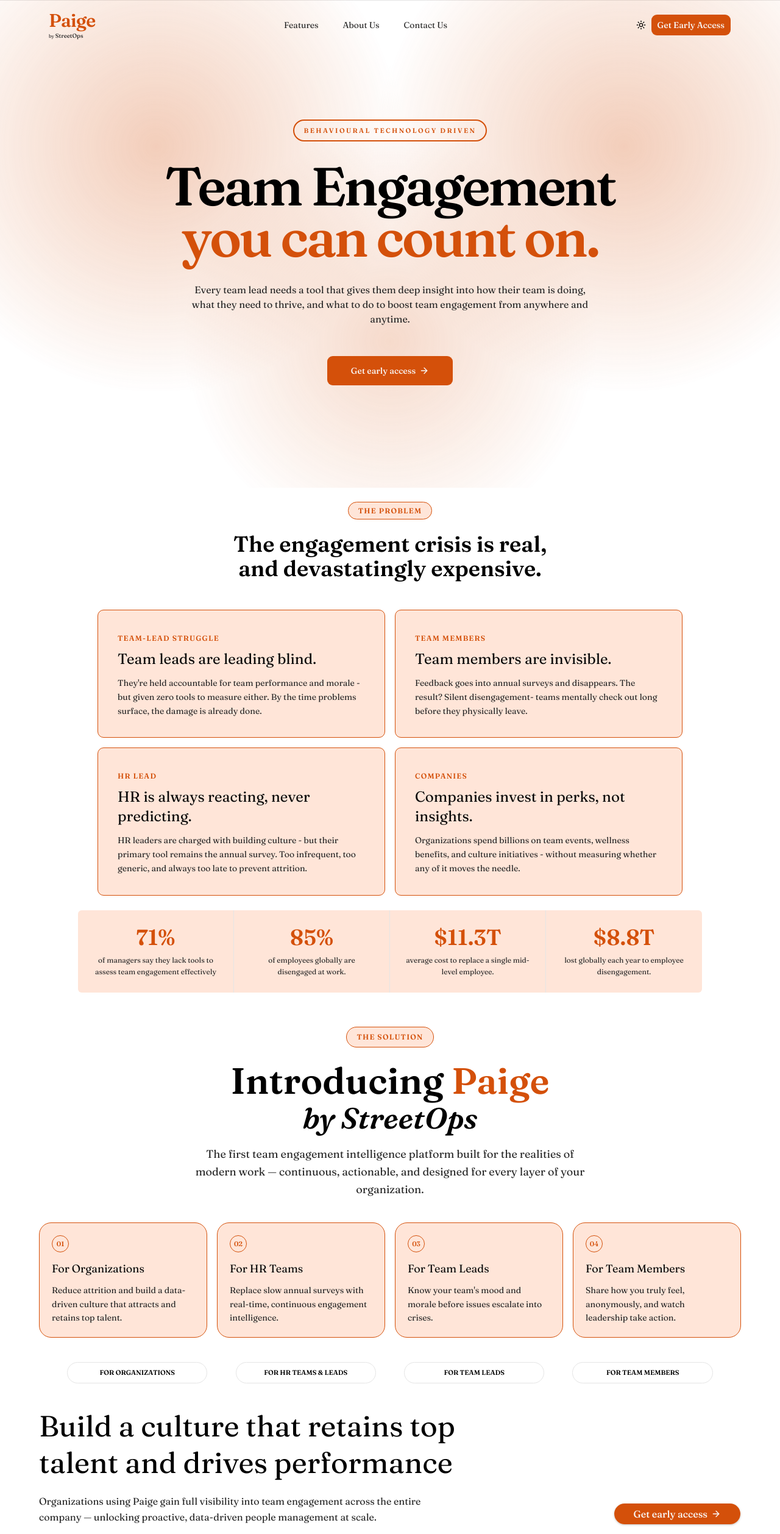
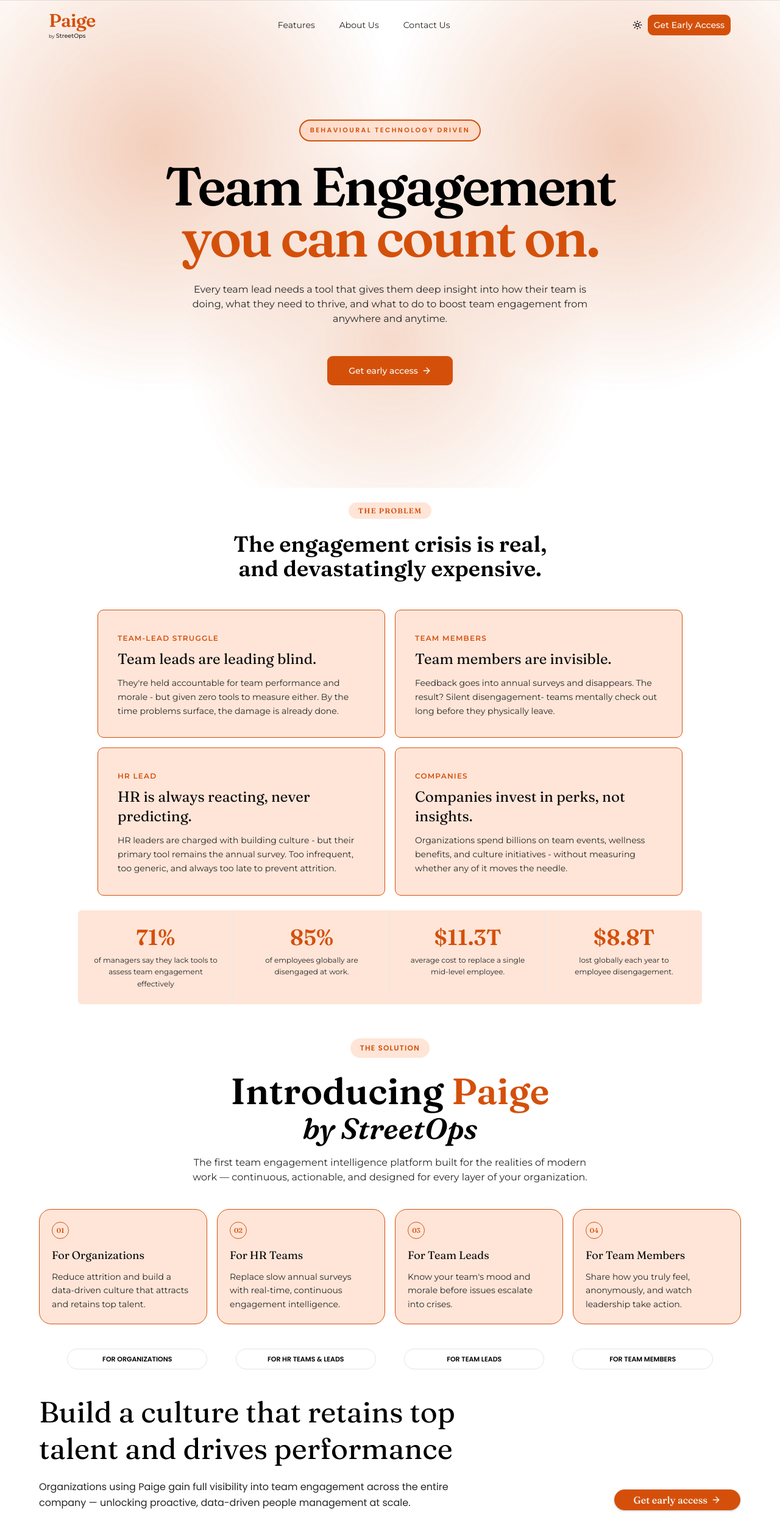
Before and after one commit to streetopsng/paige, a Next.js app: page / in a window 1280 px wide. Shown: the top 2516 px of the page at 61% size. Built offline with nearby package versions, Linux system fonts and the light colour scheme.

Commit message:
font and footer fixes

```diff
--- a/src/app/globals.css
+++ b/src/app/globals.css
@@ -1,4 +1,7 @@
 @import url("https://fonts.googleapis.com/css2?family=Fraunces:ital,opsz,wght@0,9..144,100..900;1,9..144,100..900&display=swap");
+@import url("https://fonts.googleapis.com/css2?family=Montserrat:ital,wght@0,100..900;1,100..900&display=swap");
+@import url("https://fonts.googleapis.com/css2?family=Poppins:ital,wght@0,100;0,200;0,300;0,400;0,500;0,600;0,700;0,800;0,900;1,100;1,200;1,300;1,400;1,500;1,600;1,700;1,800;1,900&display=swap");
+
 @import "tailwindcss";
 @import "tw-animate-css";
 @import "shadcn/tailwind.css";
@@ -8,7 +11,12 @@
 @theme inline {
   --color-background: var(--background);
   --color-foreground: var(--foreground);
+  /* font */
   --font-fraunces: "Fraunces";
+  --font-mont: "Montserrat", sans-serif;
+  --font-poppins: "Poppins", sans-serif;
+  /* --font-mont: Montserrat;
+  --font-poppins: "Poppins"; */
   --color-sidebar-ring: var(--sidebar-ring);
   --color-sidebar-border: var(--sidebar-border);
   --color-primary-light: #ffbf9d66;
@@ -81,6 +89,11 @@
   --sidebar-accent-foreground: oklch(0.205 0 0);
   --sidebar-border: oklch(0.922 0 0);
   --sidebar-ring: oklch(0.708 0 0);
+}
+
+.color {
+  background-color: rgb(212, 80, 10);
+  background-color: #d4500a;
 }
 
 .dark {
--- a/src/components/features-section.tsx
+++ b/src/components/features-section.tsx
@@ -104,7 +104,7 @@
               </span>
             </h2>
           </ScrollReveal>
-          <p className="mx-auto mt-5 max-w-2xl text-base leading-relaxed text-muted-foreground font-body md:text-lg">
+          <p className="mx-auto mt-5 max-w-2xl text-base leading-relaxed text-muted-foreground font-mont md:text-lg">
             Built for teams of 5 to 5,000, every feature is designed to reduce
             friction and maximize insight.
           </p>
@@ -123,7 +123,7 @@
                 <h3 className="font-semibold  leading-tight text-card-foreground">
                   {feature.title}
                 </h3>
-                <p className="mt-3 text-sm leading-relaxed text-muted-foreground font-body">
+                <p className="mt-3 text-sm leading-relaxed text-muted-foreground font-mont">
                   {feature.description}
                 </p>
               </article>
@@ -159,7 +159,7 @@
                 <p className="font-semibold text-3xl md:text-4xl text-primary mb-2">
                   {stat.value}
                 </p>
-                <p className=" text-muted-foreground text-xs leading-relaxed ">
+                <p className=" text-muted-foreground text-xs leading-relaxed font-mont">
                   {stat.description}
                 </p>
               </div>
--- a/src/components/landing-page/comp/span-display.tsx
+++ b/src/components/landing-page/comp/span-display.tsx
@@ -1,7 +1,7 @@
 const SpanDisplay = ({ content }: { content: string }) => {
   return (
     <div className="flex justify-center mb-6 px-4 md:px-8">
-      <span className="bg-[#FFBF9D66]  dark:bg-transparent border-primary border text-primary text-xs font-semibold tracking-widest uppercase px-4 py-2 rounded-full ">
+      <span className="bg-[#FFBF9D66] dark:bg-[#5C3D0066] text-primary  text-xs font-semibold tracking-widest uppercase px-4 py-2 rounded-full font-poppins">
         {content}
       </span>
     </div>
--- a/src/components/landing-page/faq.tsx
+++ b/src/components/landing-page/faq.tsx
@@ -56,7 +56,7 @@
             {faqCategories.map((category, index) => (
               <span
                 key={category}
-                className={`rounded-full border px-4 py-2 text-[11px] font-semibold uppercase tracking-[0.18em] font-body ${
+                className={`rounded-full border px-4 py-2 text-[11px]  uppercase tracking-[0.18em] font-mont ${
                   index === 0
                     ? "border-primary bg-primary text-primary-foreground"
                     : "border-black bg-inverse-card text-inverse-foreground "
@@ -80,13 +80,13 @@
                 value={item.question}
                 className=""
               >
-                <AccordionTrigger className="py-4 text-left text-sm text-inverse-foreground hover:no-underline font-body ">
+                <AccordionTrigger className="py-4 text-left text-sm text-inverse-foreground hover:no-underline font-mont ">
                   <span>{item.question}</span>
                   {/* <span className=" ml-4 flex h-6 w-6 shrink-0 items-center justify-center rounded-full border border-border/40 bg-inverse-card text-inverse-muted">
                     <Plus className="h-3.5 w-3.5" />
                   </span> */}
                 </AccordionTrigger>
-                <AccordionContent className="pr-12 text-sm leading-relaxed text-inverse-muted font-body">
+                <AccordionContent className="pr-12 text-sm leading-relaxed text-inverse-muted font-mont">
                   {item.answer}
                 </AccordionContent>
               </AccordionItem>
--- a/src/components/landing-page/header-hero-section.tsx
+++ b/src/components/landing-page/header-hero-section.tsx
@@ -70,7 +70,7 @@
                   onClick={() => setShowMenu(false)}
                   key={index}
                   href=""
-                  className="mt-4 text-lg font-medium"
+                  className="mt-4 text-lg font-medium font-mont"
                 >
                   {item.title}
                 </a>
@@ -80,10 +80,7 @@
         </section>
       )}
       <main className="relative min-h-screen overflow-hidden  text-foreground">
-        <div
-          className="absolute inset-x-0 top-0 h-px bg-border"
-          aria-hidden="true"
-        />
+        <div className="absolute inset-x-0 top-0 h-px bg-border" />
         <div className="hero-gradient  absolute inset-0 opacity-70" />
 
         <header className="relative z-10 mx-auto flex w-full max-w-6xl items-center justify-between px-4 py-4 md:px-4">
@@ -96,7 +93,7 @@
               <span className="text-3xl font-semibold tracking-tight text-primary">
                 Paige
               </span>
-              <span className="text-[0.5rem]   text-muted-foreground">
+              <span className="text-[0.5rem]   text-muted-foreground font-mont">
                 by{" "}
                 <span className="font-medium text-[0.6rem] text-muted-foreground">
                   StreetOps
@@ -113,7 +110,7 @@
               <a
                 key={item.title}
                 href={`#${item.title.toLowerCase().replace(/\s+/g, "-")}`}
-                className="text-sm text-muted-foreground hover:text-foreground"
+                className="text-sm font-mont text-muted-foreground hover:text-foreground"
               >
                 {item.title}
               </a>
@@ -139,7 +136,7 @@
               )}
             </button>
             <Button
-              className="cursor-pointer"
+              className="cursor-pointer font-mont"
               onClick={() => {
                 document
                   .getElementById("early-access")
@@ -164,7 +161,7 @@
           className="relative z-10 mx-auto flex min-h-[calc(100vh-88px)] max-w-4xl flex-col items-center justify-center px-6 pb-20 pt-14 text-center md:px-4 md:pt-8"
         >
           <ScrollReveal direction="down">
-            <div className="mb-8 inline-flex rounded-full border-2 border-primary bg-transparent px-4 py-2 text-[0.68rem] font-semibold uppercase tracking-[0.22em] text-primary">
+            <div className="bg-[#FFBF9D66] dark:bg-[#5C3D0066] text-primary mb-8 inline-flex rounded-full border-2 border-primary  px-4 py-2 text-[0.68rem] font-semibold uppercase tracking-[0.22em]  font-poppins">
               Behavioural Technology Driven
             </div>
           </ScrollReveal>
@@ -179,7 +176,7 @@
             </ScrollReveal>
           </h1>
           <ScrollReveal direction="up">
-            <p className="mt-8 max-w-2xl  leading-6 text-muted-foreground ">
+            <p className="mt-8 max-w-2xl  font-mont text-muted-foreground ">
               Every team lead needs a tool that gives them deep insight into how
               their team is doing, what they need to thrive, and what to do to
               boost team engagement from anywhere and anytime.
@@ -193,7 +190,7 @@
                   .getElementById("early-access")
                   ?.scrollIntoView({ behavior: "smooth" });
               }}
-              className="min-w-52 bg-primary py-6 cursor-pointer"
+              className="min-w-52 bg-primary py-6 cursor-pointer font-mont"
             >
               Get early access
               <ArrowRight className="h-4 w-4" />
--- a/src/components/landing-page/problem.tsx
+++ b/src/components/landing-page/problem.tsx
@@ -65,7 +65,7 @@
         {/* Badge */}
         <div className="flex justify-center mb-6 px-4 md:px-8">
           <ScrollReveal direction="down">
-            <span className="bg-[#FFBF9D66]  dark:bg-transparent border-primary border text-primary text-xs font-semibold tracking-widest uppercase px-4 py-1.5 rounded-full ">
+            <span className="bg-[#FFBF9D66] dark:bg-[#5C3D0066] text-primary   text-xs font-semibold tracking-widest uppercase px-4 py-1.5 rounded-full ">
               THE PROBLEM
             </span>
           </ScrollReveal>
@@ -93,13 +93,13 @@
                 key={card.label}
                 className="bg-[#FFBF9D66] dark:bg-[#161412] border border-primary rounded-lg p-6 md:p-8"
               >
-                <span className="text-primary text-xs font-semibold tracking-widest uppercase ">
+                <span className="text-primary font-mont text-xs font-semibold tracking-widest uppercase ">
                   {card.label}
                 </span>
                 <h3 className=" text-xl md:text-2xl mt-2 mb-3 text-card-foreground">
                   {card.title}
                 </h3>
-                <p className="text-muted-foreground text-sm leading-relaxed ">
+                <p className="text-muted-foreground font-mont text-sm leading-relaxed ">
                   {card.description}
                 </p>
               </div>
@@ -123,7 +123,7 @@
                 <p className="font-semibold text-3xl md:text-4xl text-primary mb-2">
                   {stat.value}
                 </p>
-                <p className=" text-muted-foreground text-xs leading-relaxed ">
+                <p className=" text-muted-foreground text-xs leading-relaxed font-mont">
                   {stat.description}
                 </p>
               </div>
--- a/src/components/landing-page/ready-to-take-control.tsx
+++ b/src/components/landing-page/ready-to-take-control.tsx
@@ -12,7 +12,7 @@
             Ready to take control of your team&apos;s engagement?
           </h2>
 
-          <p className="mx-auto mt-16  max-w-xl text-sm leading-relaxed text-foreground/80 font-body md:text-base">
+          <p className="mx-auto mt-16  max-w-xl text-sm leading-relaxed text-foreground/80 font-mont font-semibold md:text-base">
             Stop leading blind. Join team leads using Paige to build teams that
             are engaged, performing, and built to last.
           </p>
--- a/src/components/landing-page/solution-section.tsx
+++ b/src/components/landing-page/solution-section.tsx
@@ -119,7 +119,7 @@
             </h2>
           </ScrollReveal>
           <ScrollReveal>
-            <p className="mx-auto mt-5 max-w-2xl text-base leading-relaxed text-muted-foreground md:text-lg font-body">
+            <p className="mx-auto mt-5 max-w-2xl font-mont  text-muted-foreground  ">
               The first team engagement intelligence platform built for the
               realities of modern work — continuous, actionable, and designed
               for every layer of your organization.
@@ -144,7 +144,7 @@
                 <h3 className="text-lg leading-tight text-card-foreground">
                   {card.title}
                 </h3>
-                <p className="mt-3 text-sm leading-relaxed text-muted-foreground font-body">
+                <p className="mt-3 font-mont text-sm leading-relaxed text-muted-foreground ">
                   {card.description}
                 </p>
               </article>
@@ -156,8 +156,8 @@
           {tabs.map((tab, i) => (
             <span
               key={tab}
-              className={`rounded-full border md:w-1/5 w-[45%]  text-center  text-[11px] md:font-semibold uppercase   py-2 ${
-                "border-border bg-background text-foreground"
+              className={`rounded-full border md:w-1/5 w-[45%]  text-center font-poppins text-[11px] md:font-semibold uppercase   py-2 ${
+                "border-border bg-background text-foreground "
                 // index === 0
                 //   ? "border-primary bg-primary text-primary-foreground"
                 //   : "border-border bg-background text-foreground"
@@ -176,7 +176,7 @@
               </h2>
             </ScrollReveal>
             <ScrollReveal delay={1} direction="up">
-              <p className="mt-5 max-w-2xl text-base leading-relaxed text-muted-foreground font-body">
+              <p className="mt-5 max-w-2xl text-base leading-relaxed text-muted-foreground font-poppins">
                 Organizations using Paige gain full visibility into team
                 engagement across the entire company — unlocking proactive,
                 data-driven people management at scale.
@@ -217,7 +217,7 @@
                 <h3 className="text-lg leading-tight text-card-foreground">
                   {card.title}
                 </h3>
-                <p className="mt-3 text-sm leading-relaxed text-muted-foreground font-body">
+                <p className="mt-3 text-sm leading-relaxed text-muted-foreground font-mont">
                   {card.description}
                 </p>
               </article>
```
Also changed, not shown: src/components/landing-page/early-access-section.tsx (+8 -8 lines), src/components/landing-page/footer-section.tsx (+19 -10 lines).
